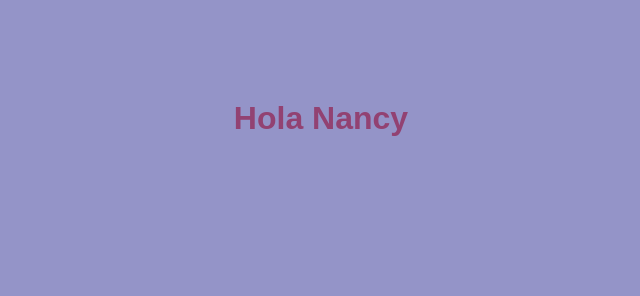
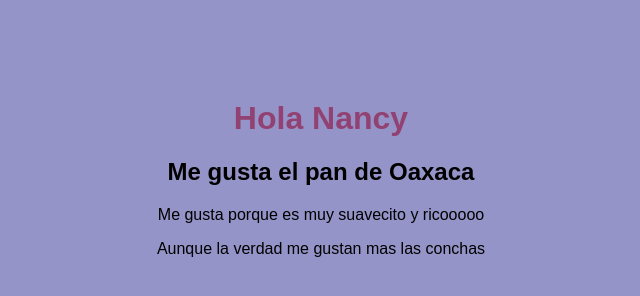
Before and after one commit to NancyMayek/CH54, a plain HTML site: page index.html in a window 1280 px wide. Shown: the whole page, without its empty margins (319-959 px from the left). Drawn offline with Linux system fonts and the light colour scheme.

Commit message:
añadir parrafos

```diff
--- a/index.html
+++ b/index.html
@@ -6,5 +6,12 @@
         </head>
         <body>
                 <h1>Hola Nancy </h1>
+                <h2>Me gusta el pan de Oaxaca</h2>
+                <p>
+                    Me gusta porque es muy suavecito y ricooooo
+                </p>
+                <p>
+                    Aunque la verdad me gustan mas las conchas
+                </p>
         </body>
 </html>
```
